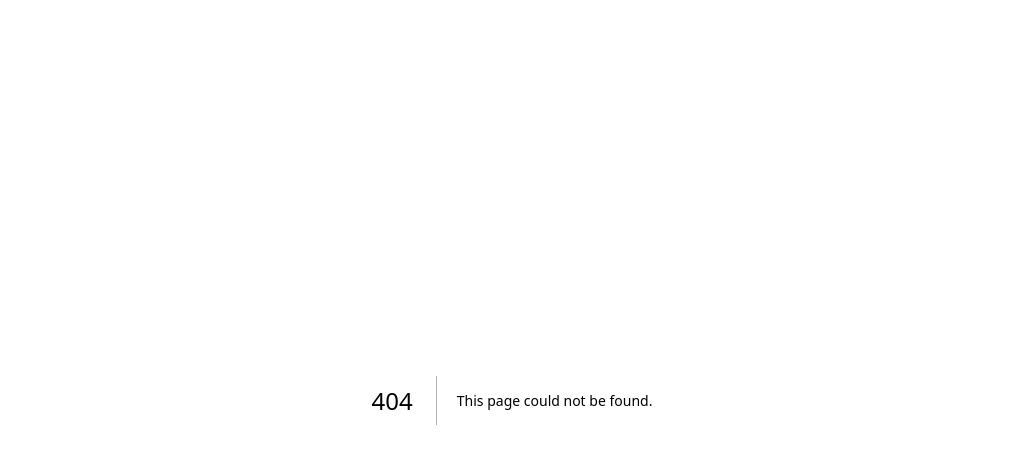
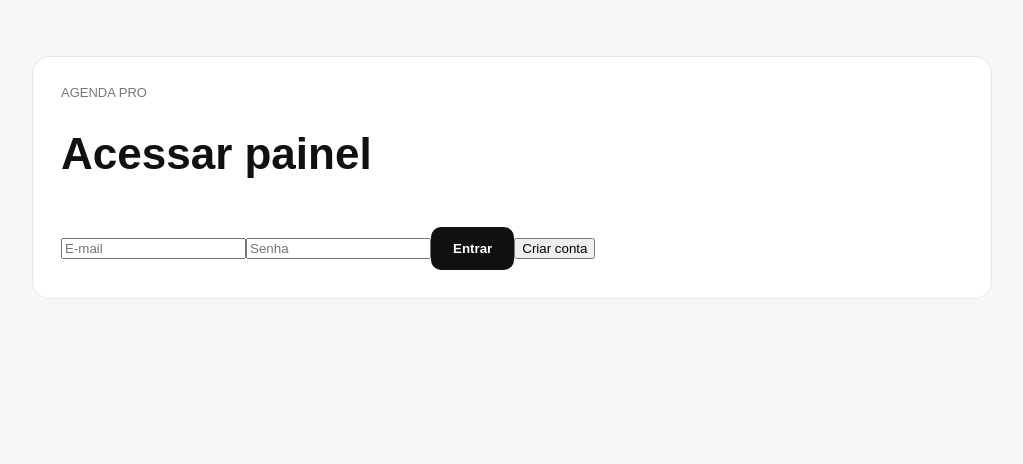
Before and after one commit to DSBENI2025/DS-PRIMEIRO-PROJETO, a Next.js app: page /login in a window 1280 px wide. Before the commit this address had no page. Shown: the top 464 px of the page, without its empty margins (128-1151 px from the left). Built offline with nearby package versions, Linux system fonts and the light colour scheme.

Commit message:
feat: add email authentication screen

```diff
--- /dev/null
+++ b/app/login/page.tsx
@@ -0,0 +1,52 @@
+"use client";
+
+import { useState } from "react";
+import { getSupabaseBrowser } from "@/lib/supabase-browser";
+
+export default function LoginPage() {
+  const [email, setEmail] = useState("");
+  const [password, setPassword] = useState("");
+  const [message, setMessage] = useState("");
+
+  async function login() {
+    setMessage("");
+    const supabase = getSupabaseBrowser();
+    const result = await supabase.auth.signInWithPassword({ email, password });
+
+    if (result.error) {
+      setMessage(result.error.message);
+      return;
+    }
+
+    window.location.href = "/painel";
+  }
+
+  async function cadastro() {
+    setMessage("");
+    const supabase = getSupabaseBrowser();
+    const result = await supabase.auth.signUp({ email, password });
+
+    if (result.error) {
+      setMessage(result.error.message);
+      return;
+    }
+
+    setMessage("Conta criada. Confirme seu e-mail caso essa opção esteja ativa.");
+  }
+
+  return (
+    <main>
+      <div className="card form-card">
+        <div className="muted">AGENDA PRO</div>
+        <h1>Acessar painel</h1>
+        <div className="stack">
+          <input className="input" type="email" placeholder="E-mail" value={email} onChange={(e) => setEmail(e.target.value)} />
+          <input className="input" type="password" placeholder="Senha" value={password} onChange={(e) => setPassword(e.target.value)} />
+          <button className="cta" onClick={login}>Entrar</button>
+          <button className="secondary" onClick={cadastro}>Criar conta</button>
+        </div>
+        {message && <p>{message}</p>}
+      </div>
+    </main>
+  );
+}
```
